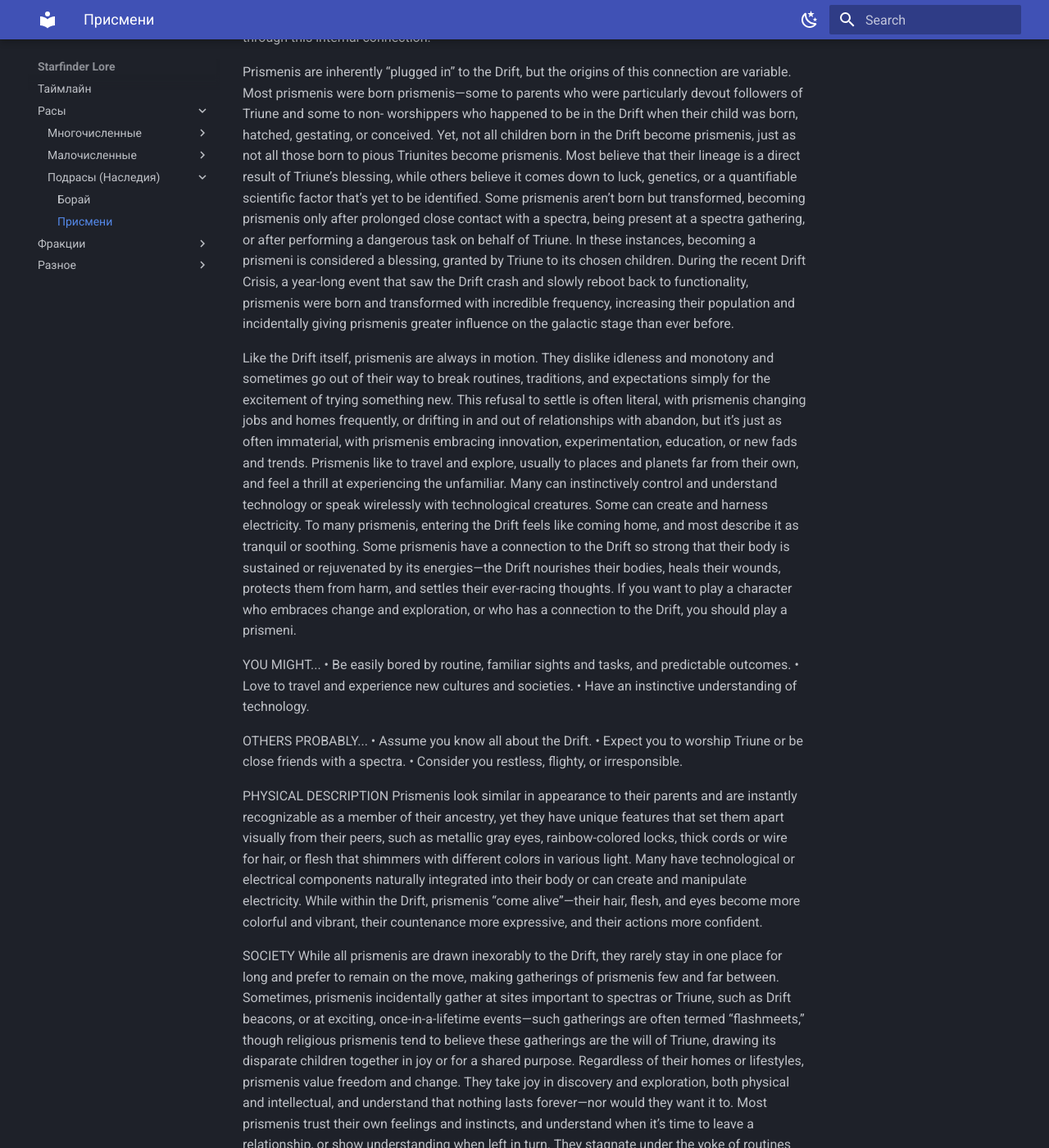
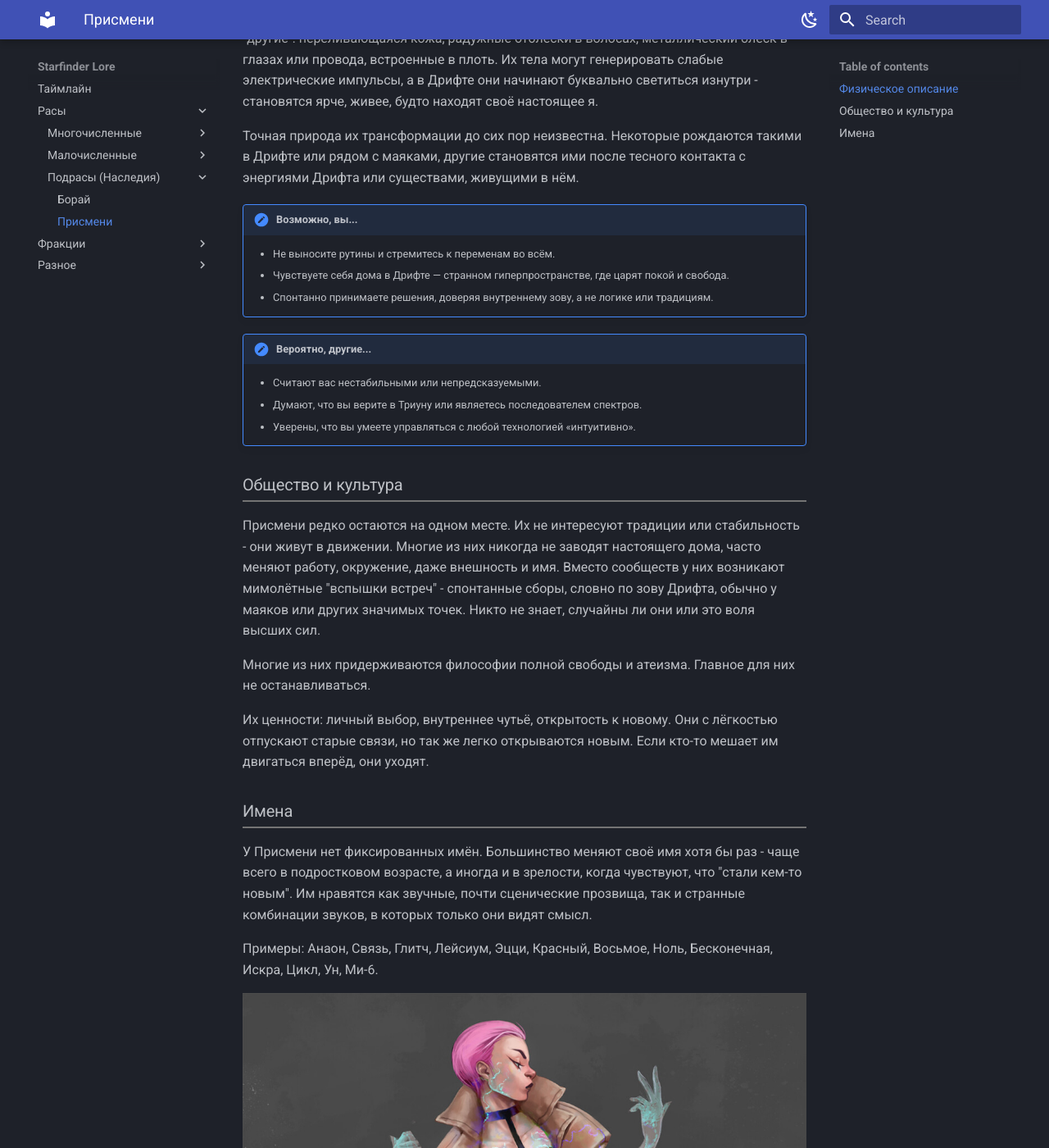
Before and after one commit to Zendelll/starfinder-lore, an MkDocs documentation site: the page built from docs/lore/races/heritages/prismeni.md, in a window 1280 px wide and 1400 px high, scrolled down 229 px. Shown: the whole window at 82% size. Built offline with MkDocs 1.6.1 and Material for MkDocs 9.7.7, drawn with Linux system fonts in a browser that asks for light colours; some of the changed text lies outside the part shown.

Commit message:
feat: add description to all unique heritages

```diff
--- a/docs/lore/races/heritages/prismeni.md
+++ b/docs/lore/races/heritages/prismeni.md
@@ -1,132 +1,30 @@
-Prismenis are suffused with the energy of the Drift, a recently discovered hyperspace plane,
-and are spiritual kin to the spectra who call that plane home. Wherever they go and whatever
-they do, they carry a fragment of the Drift inside them, and they can access that plane and its
-power through this internal connection.
+# Присмени (Prismeni)
 
-Prismenis are inherently “plugged in” to the Drift,
-but the origins of this connection are variable. Most
-prismenis were born prismenis—some to parents who were
-particularly devout followers of Triune and some to non-
-worshippers who happened to be in the Drift when their
-child was born, hatched, gestating, or conceived. Yet, not all
-children born in the Drift become prismenis, just as not all
-those born to pious Triunites become prismenis. Most believe
-that their lineage is a direct result of Triune’s blessing,
-while others believe it comes down to luck, genetics, or a
-quantifiable scientific factor that’s yet to be identified.
-Some prismenis aren’t born but transformed, becoming
-prismenis only after prolonged close contact with a spectra,
-being present at a spectra gathering, or after performing
-a dangerous task on behalf of Triune. In these instances,
-becoming a prismeni is considered a blessing, granted by
-Triune to its chosen children. During the recent Drift Crisis,
-a year-long event that saw the Drift crash and slowly reboot
-back to functionality, prismenis were born and transformed
-with incredible frequency, increasing their population and
-incidentally giving prismenis greater influence on the galactic
-stage than ever before.
+### Физическое описание
+Присмени могут принадлежать к любым расам, но с первого взгляда заметно, что они "другие": переливающаяся кожа, радужные отблески в волосах, металлический блеск в глазах или провода, встроенные в плоть. Их тела могут генерировать слабые электрические импульсы, а в Дрифте они начинают буквально светиться изнутри - становятся ярче, живее, будто находят своё настоящее я.
 
-Like the Drift itself, prismenis are always in motion. They
-dislike idleness and monotony and sometimes go out of their
-way to break routines, traditions, and expectations simply
-for the excitement of trying something new. This refusal
-to settle is often literal, with prismenis changing jobs and
-homes frequently, or drifting in and out of relationships with
-abandon, but it’s just as often immaterial, with prismenis
-embracing innovation, experimentation, education, or new
-fads and trends. Prismenis like to travel and explore, usually
-to places and planets far from their own, and feel a thrill
-at experiencing the unfamiliar. Many can instinctively
-control and understand technology or speak wirelessly
-with technological creatures. Some can create and harness
-electricity. To many prismenis, entering the Drift feels like
-coming home, and most describe it as tranquil or soothing.
-Some prismenis have a connection to the Drift so strong that
-their body is sustained or rejuvenated by its energies—the
-Drift nourishes their bodies, heals their wounds, protects
-them from harm, and settles their ever-racing thoughts.
-If you want to play a character who embraces change and
-exploration, or who has a connection to the Drift, you should
-play a prismeni.
+Точная природа их трансформации до сих пор неизвестна. Некоторые рождаются такими в Дрифте или рядом с маяками, другие становятся ими после тесного контакта с энергиями Дрифта или существами, живущими в нём.
 
-YOU MIGHT...
-• Be easily bored by routine, familiar sights and tasks,
-and predictable outcomes.
-• Love to travel and experience new cultures and
-societies.
-• Have an instinctive understanding of technology.
+!!! note "Возможно, вы..."
+    - Не выносите рутины и стремитесь к переменам во всём.
+    - Чувствуете себя дома в Дрифте — странном гиперпространстве, где царят покой и свобода.
+    - Спонтанно принимаете решения, доверяя внутреннему зову, а не логике или традициям.
 
-OTHERS PROBABLY...
-• Assume you know all about the Drift.
-• Expect you to worship Triune or be close friends with
-a spectra.
-• Consider you restless, flighty, or irresponsible.
+!!! note "Вероятно, другие..."
+    - Считают вас нестабильными или непредсказуемыми.
+    - Думают, что вы верите в Триуну или являетесь последователем спектров.
+    - Уверены, что вы умеете управляться с любой технологией «интуитивно».
 
-PHYSICAL DESCRIPTION
-Prismenis look similar in appearance to their parents and are
-instantly recognizable as a member of their ancestry, yet they
-have unique features that set them apart visually from their
-peers, such as metallic gray eyes, rainbow-colored locks, thick
-cords or wire for hair, or flesh that shimmers with different
-colors in various light. Many have technological or electrical
-components naturally integrated into their body or can create
-and manipulate electricity. While within the Drift, prismenis
-“come alive”—their hair, flesh, and eyes become more colorful
-and vibrant, their countenance more expressive, and their
-actions more confident.
+### Общество и культура
+Присмени редко остаются на одном месте. Их не интересуют традиции или стабильность - они живут в движении. Многие из них никогда не заводят настоящего дома, часто меняют работу, окружение, даже внешность и имя. Вместо сообществ у них возникают мимолётные "вспышки встреч" - спонтанные сборы, словно по зову Дрифта, обычно у маяков или других значимых точек. Никто не знает, случайны ли они или это воля высших сил.
 
-SOCIETY
-While all prismenis are drawn inexorably to the Drift, they
-rarely stay in one place for long and prefer to remain on the
-move, making gatherings of prismenis few and far between.
-Sometimes, prismenis incidentally gather at sites important
-to spectras or Triune, such as Drift beacons, or at exciting,
-once-in-a-lifetime events—such gatherings are often termed
-“flashmeets,” though religious prismenis tend to believe
-these gatherings are the will of Triune, drawing its disparate
-children together in joy or for a shared purpose.
-Regardless of their homes or lifestyles, prismenis value
-freedom and change. They take joy in discovery and
-exploration, both physical and intellectual, and understand
-that nothing lasts forever—nor would they want it to.
-Most prismenis trust their own feelings and instincts, and
-understand when it’s time to leave a relationship, or show
-understanding when left in turn. They stagnate under the
-yoke of routines and traditions that they can’t escape.
-Prismenis hold few naming conventions, selecting names
-that speak to them on a personal level rather than cultural.
-Most change their name at least twice in their life, once to shed
-the name given to them by others for one they feel resonates
-better with their identity, and again whenever they believe
-they’ve changed, learned a great lesson, or otherwise have
-become someone new. They adore nicknames and appellations,
-both those given to them by others and chosen for themselves.
-Names: Anon, Coda, Bellasoar, Ector, Freedom’s Wing,
-Ilioch, Jalavel, Ozarin, Red, Sipri, Szazah, Tizera, Una.
+Многие из них придерживаются философии полной свободы и атеизма. Главное для них не останавливаться.
 
-BELIEFS
-Thanks to their deep spiritual connection to the Drift, the vast
-majority of prismenis worship Triune. Those who don’t tend
-to be atheists. Prismenis who worship other gods often favor
-gods of chaos, change, innovation, or travel, such as Besmara,
-Oras, Yaraesa, or Weydan.
-Popular Edicts break with tradition, trust your feelings, visit
-new places
-Popular Anathema allow others to dictate your decisions or
-impede your freedom
+Их ценности: личный выбор, внутреннее чутьё, открытость к новому. Они с лёгкостью отпускают старые связи, но так же легко открываются новым. Если кто-то мешает им двигаться вперёд, они уходят.
 
-PRISMENI (HERITAGE)
-You have an innate connection to the Drift. You gain the
-prismeni trait, in addition to the traits from your ancestry.
-While in the Drift, you can automatically pinpoint the location
-of Drift beacons, Drift drives, Drift engines, and other Drift-
-related technology within a 100-mile radius. If you’re Piloting
-a starship that doesn’t have a Drift engine, you can serve as
-a connection between the Drift and that starship. This is a
-1-minute activity that has the concentrate trait, and it allows
-the starship you’re Piloting to enter or exit the Drift. Once
-within the Drift, the starship travels via conventional thrusters,
-as normal. When you get a critical failure on a Piloting check
-to Navigate or Plot Course through the Drift, you get a failure
-instead. You can choose from prismeni feats and feats from
-your ancestry whenever you gain an ancestry feat.
+### Имена
+У Присмени нет фиксированных имён. Большинство меняют своё имя хотя бы раз - чаще всего в подростковом возрасте, а иногда и в зрелости, когда чувствуют, что "стали кем-то новым". Им нравятся как звучные, почти сценические прозвища, так и странные комбинации звуков, в которых только они видят смысл.
+
+Примеры: Анаон, Связь, Глитч, Лейсиум, Эцци, Красный, Восьмое, Ноль, Бесконечная, Искра, Цикл, Ун, Ми-6.
+
+![Борай](../../../images/Prismeni.jpg)
--- a/mkdocs.yml
+++ b/mkdocs.yml
@@ -35,11 +35,12 @@
       - Amazon Interplanetary: lore/factions/corps/amazon-interplanetary.md
       - Apple Reality: lore/factions/corps/apple-reality.md
       - Google Synapse: lore/factions/corps/google-synapse.md
-    - Свободные Капитаны: lore/factions/free-captains.md
-    - Адские Рыцари: lore/factions/hellknights.md
-    - Рыцари Иомедея: lore/factions/knights-of-iomedae.md
-    - Общество Искателей Звезд: lore/factions/starfinder-society.md
-    - Ксено-хранители: lore/factions/xenowardens.md
+    - Независимые объединения:
+      - Свободные Капитаны: lore/factions/free-captains.md
+      - Адские Рыцари: lore/factions/hellknights.md
+      - Рыцари Иомедея: lore/factions/knights-of-iomedae.md
+      - Общество Искателей Звезд: lore/factions/starfinder-society.md
+      - Ксено-хранители: lore/factions/xenowardens.md
   - Разное:
     - Языки: lore/other/languages.md
     - Божества: lore/other/deities.md
```
Also changed, not shown: docs/lore/planets/bretheda.md (deleted, +0 -1 lines), docs/lore/planets/earth.md (deleted, +0 -1 lines), docs/lore/planets/kalo-mahoi.md (deleted, +0 -2 lines), docs/lore/planets/triaxus.md (deleted, +0 -1 lines), docs/lore/races/heritages/borai.md (+21 -104 lines), docs/lore/races/ysoki.md (+4 -4 lines), docs/images/Borai.jpg (added), docs/images/Prismeni.jpg (added).
